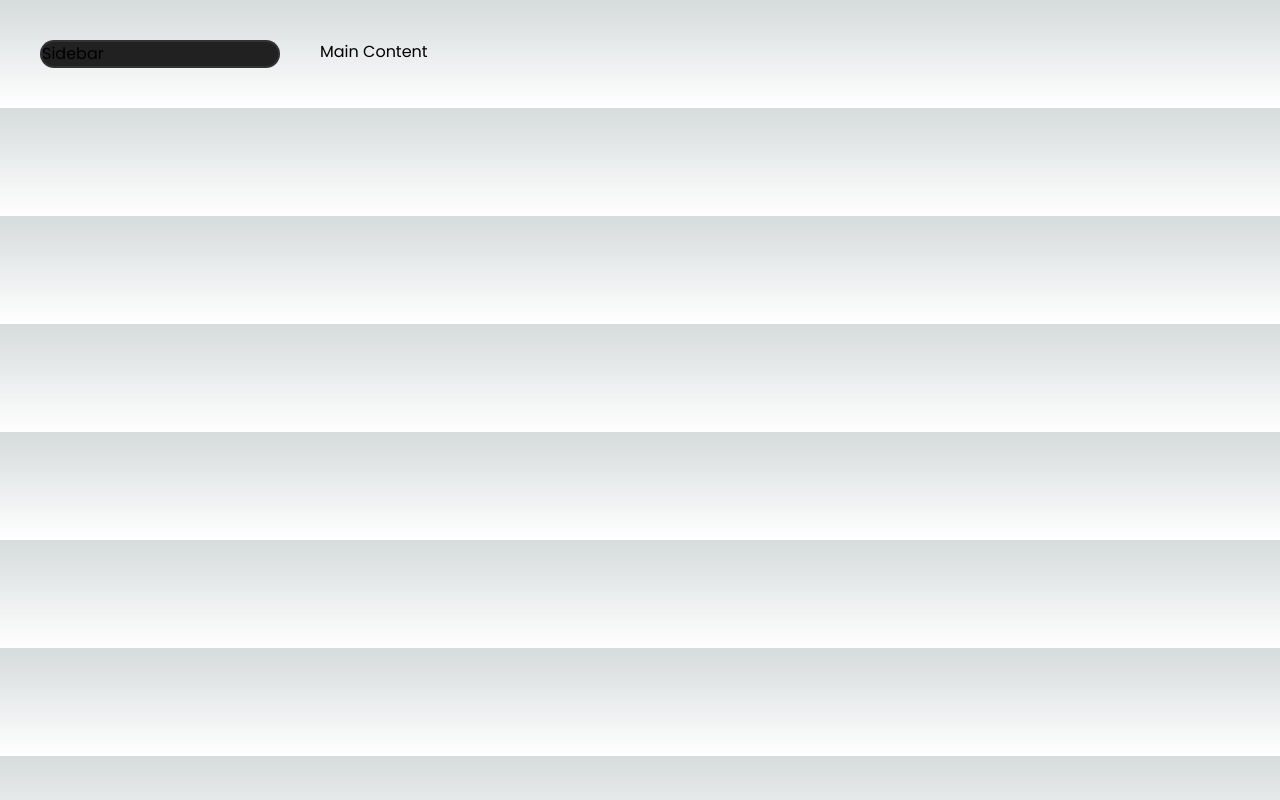
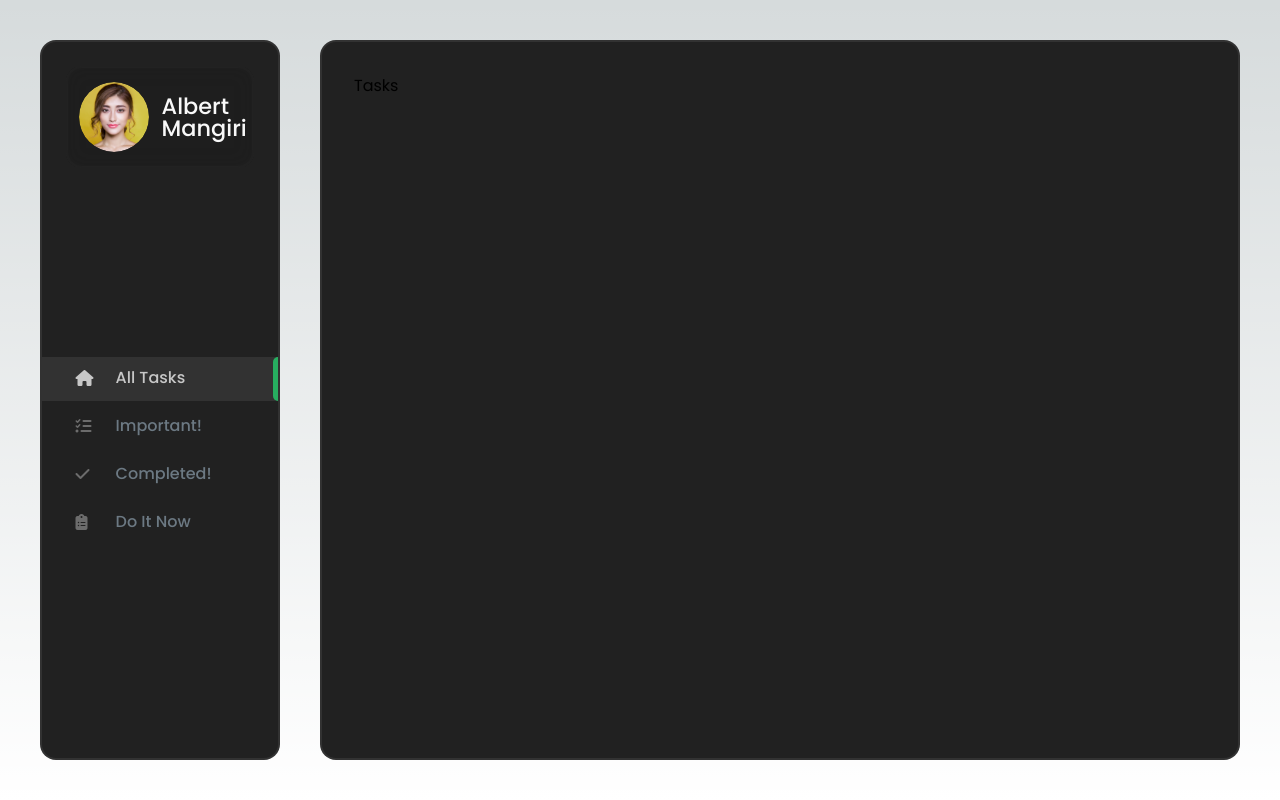
Before and after one commit to albertnanda19/AlTodo, a Next.js app: page / in a window 1280 px wide. Built offline with nearby package versions, Linux system fonts and the light colour scheme.

Commit message:
create sidebar components and initiate all page file

```diff
--- /dev/null
+++ b/app/completed/page.tsx
@@ -0,0 +1,9 @@
+import React from 'react'
+
+const page = () => {
+    return (
+        <div>Completed</div>
+    )
+}
+
+export default page
--- /dev/null
+++ b/app/important/page.tsx
@@ -0,0 +1,9 @@
+import React from 'react'
+
+const page = () => {
+    return (
+        <div>Important</div>
+    )
+}
+
+export default page
--- /dev/null
+++ b/app/incomplete/page.tsx
@@ -0,0 +1,9 @@
+import React from 'react'
+
+const page = () => {
+    return (
+        <div>InCompletess</div>
+    )
+}
+
+export default page
--- a/app/layout.tsx
+++ b/app/layout.tsx
@@ -16,11 +16,16 @@ export default function RootLayout({
 }) {
   return (
     <html lang="en">
+      <head>
+        <link rel="stylesheet" href="https://cdnjs.cloudflare.com/ajax/libs/font-awesome/6.5.1/css/all.min.css" integrity="sha512-DTOQO9RWCH3ppGqcWaEA1BIZOC6xxalwEsw9c2QQeAIftl+Vegovlnee1c9QX4TctnWMn13TZye+giMm8e2LwA==" crossOrigin="anonymous" referrerPolicy="no-referrer" />
+      </head>
       <body>
         <ContextProvider>
           <GlobalStyleProvider>
             <Sidebar />
-            {children}
+            <div className='w-full'>
+              {children}
+            </div>
           </GlobalStyleProvider>
         </ContextProvider>
       </body>
--- a/app/page.tsx
+++ b/app/page.tsx
@@ -1,9 +1,7 @@
-import Image from 'next/image'
+import Tasks from '@/components/Tasks';
 
 export default function Home() {
   return (
-    <main>
-      <h1>Main Content</h1>
-    </main>
+    <Tasks />
   )
 }
--- a/components/Sidebar.tsx
+++ b/components/Sidebar.tsx
@@ -2,25 +2,274 @@
 import React from 'react'
 import styled from 'styled-components'
 import { useGlobalState } from '@/context/globalProvider'
+import Image from 'next/image'
+import menu from '@/utils/menu'
+import Link from 'next/link'
+import { usePathname, useRouter } from 'next/navigation'
 
 const Sidebar = () => {
 
     const { theme } = useGlobalState();
 
-    console.log(theme);
+    const router = useRouter();
+    const pathname = usePathname();
+
+    const handleClick = (link: string) => {
+        router.push(link);
+    }
+
 
     return (
-        <SidebarStyled theme={theme}>Sidebar</SidebarStyled>
+        <SidebarStyled theme={theme} collapsed={false}>
+            <div className='profile '>
+                <div className='profile-overlay '>
+
+                </div>
+                <div className='image'>
+                    <Image
+                        priority
+                        width={70}
+                        height={70}
+                        src="/avatar1.png"
+                        alt="Avatar"
+                        className='rounded-md transition-all duration-75'
+                    />
+                </div>
+                <h1 >
+                    <span>Albert</span>
+                    <span>Mangiri</span>
+                </h1>
+            </div>
+            <ul className='nav-items'>
+                {menu.map((item, index) => {
+                    const link = item.link;
+                    return (
+                        <li key={index} className={`nav-item ${pathname === link ? "active" : ""}`} onClick={() => handleClick(link)}>
+                            {item.icon}
+                            <Link href={link}>
+                                {item.title}
+                            </Link>
+                        </li>
+                    )
+                })}
+            </ul>
+            <button>
+
+            </button>
+        </SidebarStyled>
     )
 }
 
-const SidebarStyled = styled.nav`
+const SidebarStyled = styled.nav<{ collapsed: boolean }>`
+  position: relative;
+  width: ${(props) => props.theme.sidebarWidth};
+  background-color: ${(props) => props.theme.colorBg2};
+  border: 2px solid ${(props) => props.theme.borderColor2};
+  border-radius: 1rem;
+
+  display: flex;
+  flex-direction: column;
+  justify-content: space-between;
+
+  color: ${(props) => props.theme.colorGrey3};
+
+  @media screen and (max-width: 768px) {
+    position: fixed;
+    height: calc(100vh - 2rem);
+    z-index: 100;
+
+    transition: all 0.3s cubic-bezier(0.53, 0.21, 0, 1);
+    transform: ${(props) =>
+        props.collapsed ? "translateX(-107%)" : "translateX(0)"};
+
+    .toggle-nav {
+      display: block !important;
+    }
+  }
+
+  .toggle-nav {
+    display: none;
+    padding: 0.8rem 0.9rem;
+    position: absolute;
+    right: -69px;
+    top: 1.8rem;
+
+    border-top-right-radius: 1rem;
+    border-bottom-right-radius: 1rem;
+
+    background-color: ${(props) => props.theme.colorBg2};
+    border-right: 2px solid ${(props) => props.theme.borderColor2};
+    border-top: 2px solid ${(props) => props.theme.borderColor2};
+    border-bottom: 2px solid ${(props) => props.theme.borderColor2};
+  }
+
+  .user-btn {
+    .cl-rootBox {
+      width: 100%;
+      height: 100%;
+
+      .cl-userButtonBox {
+        width: 100%;
+        height: 100%;
+
+        .cl-userButtonTrigger {
+          width: 100%;
+          height: 100%;
+          opacity: 0;
+        }
+      }
+    }
+  }
+
+  .profile {
+    margin: 1.5rem;
+    padding: 1rem 0.8rem;
     position: relative;
-    width: ${(props) => props.theme.sidebarWidth};
-    background-color: ${(props) => props.theme.colorBg2};
-    border: 2px solid ${(props) => props.theme.borderColor2};
 
     border-radius: 1rem;
+    cursor: pointer;
+
+    font-weight: 500;
+    color: ${(props) => props.theme.colorGrey0};
+
+    display: flex;
+    align-items: center;
+
+    .profile-overlay {
+      position: absolute;
+      top: 0;
+      left: 0;
+      width: 100%;
+      height: 100%;
+      backdrop-filter: blur(10px);
+      z-index: 0;
+      background: ${(props) => props.theme.colorBg3};
+      transition: all 0.55s linear;
+      border-radius: 1rem;
+      border: 2px solid ${(props) => props.theme.borderColor2};
+
+      opacity: 0.2;
+    }
+
+    h1 {
+      font-size: 1.2rem;
+      display: flex;
+      flex-direction: column;
+
+      line-height: 1.4rem;
+    }
+
+    .image,
+    h1 {
+      position: relative;
+      z-index: 1;
+    }
+
+    .image {
+      flex-shrink: 0;
+      display: inline-block;
+      overflow: hidden;
+      transition: all 0.5s ease;
+      border-radius: 100%;
+
+      width: 70px;
+      height: 70px;
+
+      img {
+        border-radius: 100%;
+        transition: all 0.5s ease;
+      }
+    }
+
+    > h1 {
+      margin-left: 0.8rem;
+      font-size: clamp(1.2rem, 4vw, 1.4rem);
+      line-height: 100%;
+    }
+
+    &:hover {
+      .profile-overlay {
+        opacity: 1;
+        border: 2px solid ${(props) => props.theme.borderColor2};
+      }
+
+      img {
+        transform: scale(1.1);
+      }
+    }
+  }
+
+  .nav-item {
+    position: relative;
+    padding: 0.8rem 1rem 0.9rem 2.1rem;
+    margin: 0.3rem 0;
+
+    display: grid;
+    grid-template-columns: 40px 1fr;
+    cursor: pointer;
+    align-items: center;
+
+    &::after {
+      position: absolute;
+      content: "";
+      left: 0;
+      top: 0;
+      width: 0;
+      height: 100%;
+      background-color: ${(props) => props.theme.activeNavLinkHover};
+      z-index: 1;
+      transition: all 0.3s ease-in-out;
+    }
+
+    &::before {
+      position: absolute;
+      content: "";
+      right: 0;
+      top: 0;
+      width: 0%;
+      height: 100%;
+      background-color: ${(props) => props.theme.colorGreenDark};
+
+      border-bottom-left-radius: 5px;
+      border-top-left-radius: 5px;
+    }
+
+    a {
+      font-weight: 500;
+      transition: all 0.3s ease-in-out;
+      z-index: 2;
+      line-height: 0;
+    }
+
+    i {
+      display: flex;
+      align-items: center;
+      color: ${(props) => props.theme.colorIcons};
+    }
+
+    &:hover {
+      &::after {
+        width: 100%;
+      }
+    }
+  }
+
+  .active {
+    background-color: ${(props) => props.theme.activeNavLink};
+
+    i,
+    a {
+      color: ${(props) => props.theme.colorIcons2};
+    }
+  }
+
+  .active::before {
+    width: 0.3rem;
+  }
+
+  > button {
+    margin: 1.5rem;
+  }
 `;
 
 export default Sidebar
--- /dev/null
+++ b/components/Tasks.tsx
@@ -0,0 +1,30 @@
+"use client";
+
+import { useGlobalState } from '@/context/globalProvider'
+import React from 'react'
+import styled from 'styled-components'
+
+const Tasks = () => {
+
+    const { theme } = useGlobalState();
+
+    return (
+        <TaskStyled theme={theme}>Tasks</TaskStyled>
+    )
+}
+
+const TaskStyled = styled.main`
+    padding: 2rem;
+    width: 100%;
+    background-color: ${(props) => props.theme.colorBg2};
+    border: 2px solid ${(props) => props.theme.borderColor2};
+    border-radius: 1rem;
+    height: 100%;
+    overflow-y: auto;
+
+    &::-webkit-scrollbar {
+        width: 0.5rem;
+    }
+`;
+
+export default Tasks
--- a/providers/GlobalStyleProvider.tsx
+++ b/providers/GlobalStyleProvider.tsx
@@ -3,18 +3,18 @@ import React from "react";
 import styled from "styled-components";
 
 interface Props {
-    children: React.ReactNode;
+  children: React.ReactNode;
 }
 
 function GlobalStyleProvider({ children }: Props) {
-    return <GlobalStyles>{children}</GlobalStyles>;
+  return <GlobalStyles>{children}</GlobalStyles>;
 }
 
 const GlobalStyles = styled.div`
   padding: 2.5rem;
   display: flex;
   gap: 2.5rem;
-  height: 100%;
+  height: 100vh;
   transition: all 0.3s ease-in-out;
 
   @media screen and (max-width: 768px) {
--- /dev/null
+++ b/utils/icons.js
@@ -0,0 +1,26 @@
+export const bars = <i className="fa-solid fa-bars fa-beat"></i>;
+export const arrowLeft = <i className="fa-solid fa-arrow-left fa-beat"></i>;
+
+export const add = <i className="fa-solid fa-plus"></i>;
+export const moon = <i className="fa-solid fa-moon"></i>;
+export const search = <i className="fa-solid fa-magnifying-glass"></i>;
+export const bell = <i className="fa-solid fa-bell"></i>;
+export const home = <i className="fa-solid fa-house"></i>;
+export const list = <i className="fa-solid fa-list-check"></i>;
+export const check = <i className="fa-solid fa-check"></i>;
+export const help = <i className="fa-solid fa-circle-info"></i>;
+export const gear = <i className="fa-solid fa-gear"></i>;
+export const login = <i className="fa-solid fa-right-to-bracket"></i>;
+export const logout = <i className="fa-solid fa-right-from-bracket"></i>;
+export const user = <i className="fa-solid fa-user"></i>;
+export const join = <i className="fa-solid fa-user-plus"></i>;
+export const heart = <i className="fa-solid fa-heart"></i>;
+export const edit = <i className="fa-solid fa-file-pen"></i>;
+export const users = <i className="fa-solid fa-user-group"></i>;
+export const todo = <i className="fa-solid fa-clipboard-list"></i>;
+export const down = <i className="fa-solid fa-caret-down"></i>;
+export const trash = <i className="fa-solid fa-trash"></i>;
+export const admin = <i className="fa-solid fa-lock"></i>;
+export const linked = <i className="fa-brands fa-linkedin"></i>;
+export const mailIcon = <i className="fa-solid fa-envelope"></i>;
+export const plus = <i className="fa-solid fa-plus fa-beat-fade"></i>;
--- /dev/null
+++ b/utils/menu.js
@@ -0,0 +1,30 @@
+import { list, check, todo, home } from "./icons";
+
+const menu = [
+    {
+        id: 1,
+        title: "All Tasks",
+        icon: home,
+        link: "/",
+    },
+    {
+        id: 2,
+        title: "Important!",
+        icon: list,
+        link: "/important",
+    },
+    {
+        id: 3,
+        title: "Completed!",
+        icon: check,
+        link: "/completed",
+    },
+    {
+        id: 4,
+        title: "Do It Now",
+        icon: todo,
+        link: "/incomplete",
+    },
+];
+
+export default menu;
```
Also changed, not shown: public/avatar1.png (added).
